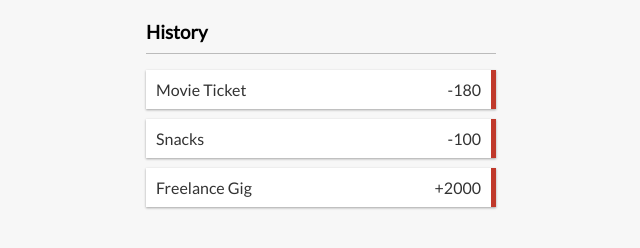
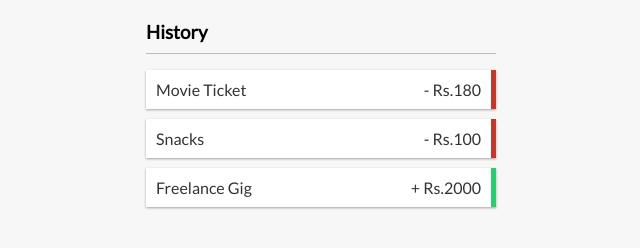
Before and after one commit to skamranahmed/expense-tracker-full-stack-mern, a React (Create React App) app: page / in a window 1280 px wide. Shown: the part 269-517 px from the top of the page, without its empty margins (319-959 px from the left). Built offline with nearby package versions, Linux system fonts and the light colour scheme.

Commit message:
Created Transaction.js

```diff
--- a/src/App.css
+++ b/src/App.css
@@ -149,3 +149,9 @@ input[type="number"] {
 .list li:hover .delete-btn {
   opacity: 1;
 }
+
+@media (max-width: 320px) {
+  .container {
+    width: 300px;
+  }
+}
--- /dev/null
+++ b/src/components/Transaction.js
@@ -0,0 +1,16 @@
+import React from "react";
+
+const Transaction = ({ transaction }) => {
+  const sign = transaction.amount < 0 ? "-" : "+";
+  return (
+    <li className={transaction.amount < 0 ? "minus" : "plus"}>
+      {transaction.text}{" "}
+      <span>
+        {sign} Rs.{Math.abs(transaction.amount)}
+      </span>
+      <button className="delete-btn"></button>
+    </li>
+  );
+};
+
+export default Transaction;
--- a/src/components/TransactionList.js
+++ b/src/components/TransactionList.js
@@ -1,5 +1,6 @@
 import React, { useContext } from "react";
 import { GlobalContext } from "../context/GlobalState";
+import Transaction from "./Transaction";
 
 const TransactionList = () => {
   const { transactions } = useContext(GlobalContext);
@@ -9,10 +10,7 @@ const TransactionList = () => {
       <h3>History</h3>
       <ul className="list" id="list">
         {transactions.map((transaction) => (
-          <li className="minus" key={transaction.id}>
-            {transaction.text} <span>{transaction.amount}</span>
-            <button className="delete-btn"></button>
-          </li>
+          <Transaction key={transaction.id} transaction={transaction} />
         ))}
       </ul>
     </>
```
